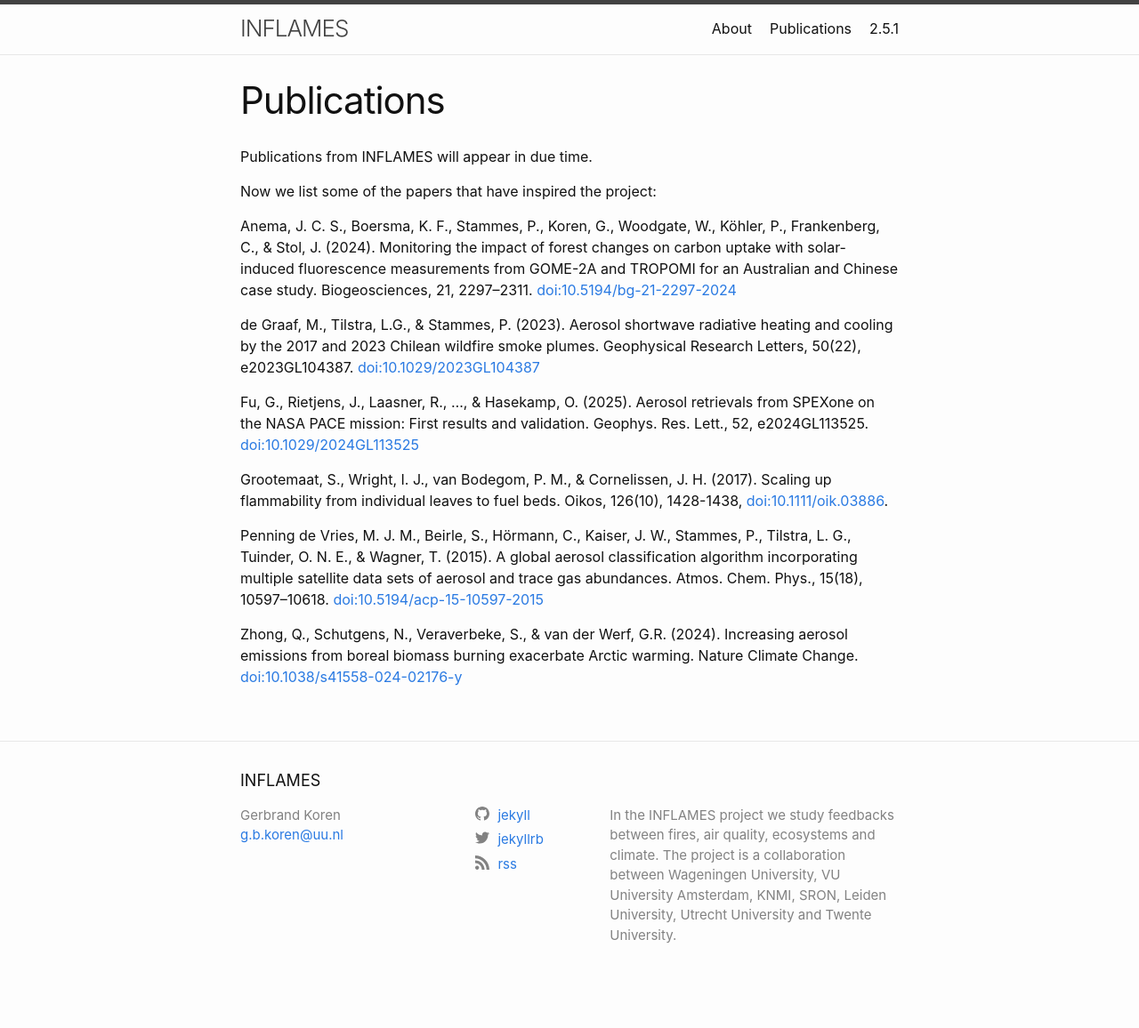
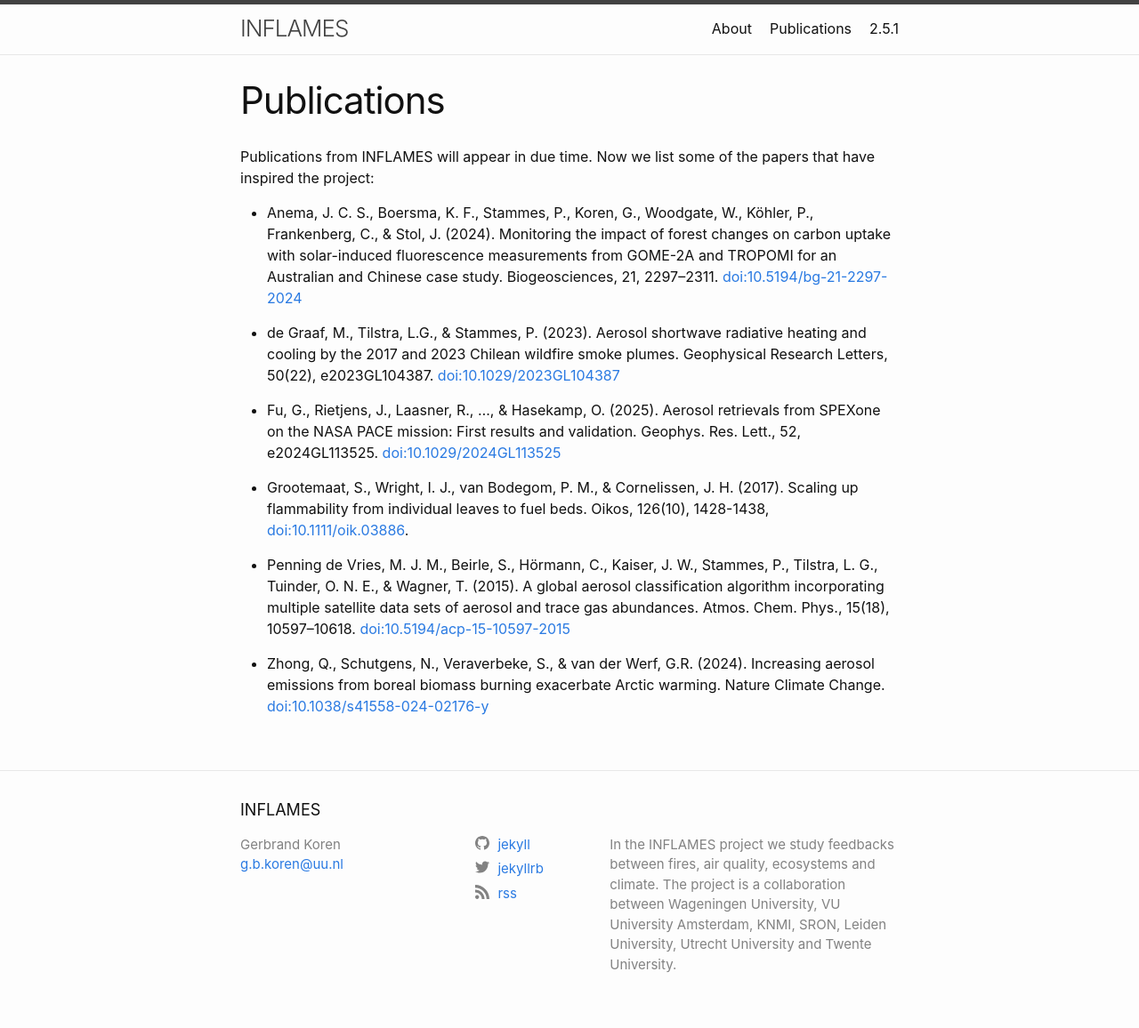
Before and after one commit to inflames-project/inflames-project.github.io, a Jekyll site: the page built from publications.md, in a window 1280 px wide. Shown: the whole page at 89% size. Built offline with Jekyll 4.4.1, drawn with Linux system fonts in a browser that asks for light colours; before the commit the page ends 1123 px from its top, so only the background shows below that.

```diff
--- a/publications.md
+++ b/publications.md
@@ -4,24 +4,22 @@ title: Publications
 permalink: /publications/
 ---
 
-Publications from INFLAMES will appear in due time.
+Publications from INFLAMES will appear in due time. Now we list some of the papers that have inspired the project:
 
-Now we list some of the papers that have inspired the project:
+- Anema, J. C. S., Boersma, K. F., Stammes, P., Koren, G., Woodgate, W., Köhler, P., Frankenberg, C., & Stol, J. (2024). Monitoring the impact of forest changes on carbon uptake with solar-induced fluorescence measurements from GOME-2A and TROPOMI for an Australian and Chinese case study. Biogeosciences, 21, 2297–2311. [doi:10.5194/bg-21-2297-2024](https://doi.org/10.5194/bg-21-2297-2024)
 
-Anema, J. C. S., Boersma, K. F., Stammes, P., Koren, G., Woodgate, W., Köhler, P., Frankenberg, C., & Stol, J. (2024). Monitoring the impact of forest changes on carbon uptake with solar-induced fluorescence measurements from GOME-2A and TROPOMI for an Australian and Chinese case study. Biogeosciences, 21, 2297–2311. [doi:10.5194/bg-21-2297-2024](https://doi.org/10.5194/bg-21-2297-2024)
-
-de Graaf, M., Tilstra, L.G., & Stammes, P. (2023). Aerosol shortwave radiative heating and cooling by the 2017 and
+- de Graaf, M., Tilstra, L.G., & Stammes, P. (2023). Aerosol shortwave radiative heating and cooling by the 2017 and
 2023 Chilean wildfire smoke plumes. Geophysical Research Letters, 50(22), e2023GL104387. [doi:10.1029/2023GL104387](https://doi.org/10.1029/2023GL104387)
 
-Fu, G., Rietjens, J., Laasner, R., …, & Hasekamp, O. (2025). Aerosol retrievals from SPEXone on the NASA PACE mission:
+- Fu, G., Rietjens, J., Laasner, R., …, & Hasekamp, O. (2025). Aerosol retrievals from SPEXone on the NASA PACE mission:
 First results and validation. Geophys. Res. Lett., 52, e2024GL113525. [doi:10.1029/2024GL113525](https://doi.org/10.1029/2024GL113525)
 
-Grootemaat, S., Wright, I. J., van Bodegom, P. M., & Cornelissen, J. H. (2017). Scaling up flammability from individual
+- Grootemaat, S., Wright, I. J., van Bodegom, P. M., & Cornelissen, J. H. (2017). Scaling up flammability from individual
 leaves to fuel beds. Oikos, 126(10), 1428-1438, [doi:10.1111/oik.03886](https://doi.org/10.1111/oik.03886).
 
-Penning de Vries, M. J. M., Beirle, S., Hörmann, C., Kaiser, J. W., Stammes, P., Tilstra, L. G., Tuinder, O. N. E., & Wagner,
+- Penning de Vries, M. J. M., Beirle, S., Hörmann, C., Kaiser, J. W., Stammes, P., Tilstra, L. G., Tuinder, O. N. E., & Wagner,
 T. (2015). A global aerosol classification algorithm incorporating multiple satellite data sets of aerosol and trace gas
 abundances. Atmos. Chem. Phys., 15(18), 10597–10618. [doi:10.5194/acp-15-10597-2015](https://doi.org/10.5194/acp-15-10597-2015)
 
-Zhong, Q., Schutgens, N., Veraverbeke, S., & van der Werf, G.R. (2024). Increasing aerosol emissions from boreal biomass
+- Zhong, Q., Schutgens, N., Veraverbeke, S., & van der Werf, G.R. (2024). Increasing aerosol emissions from boreal biomass
 burning exacerbate Arctic warming. Nature Climate Change. [doi:10.1038/s41558-024-02176-y](https://doi.org/10.1038/s41558-024-02176-y)
```
